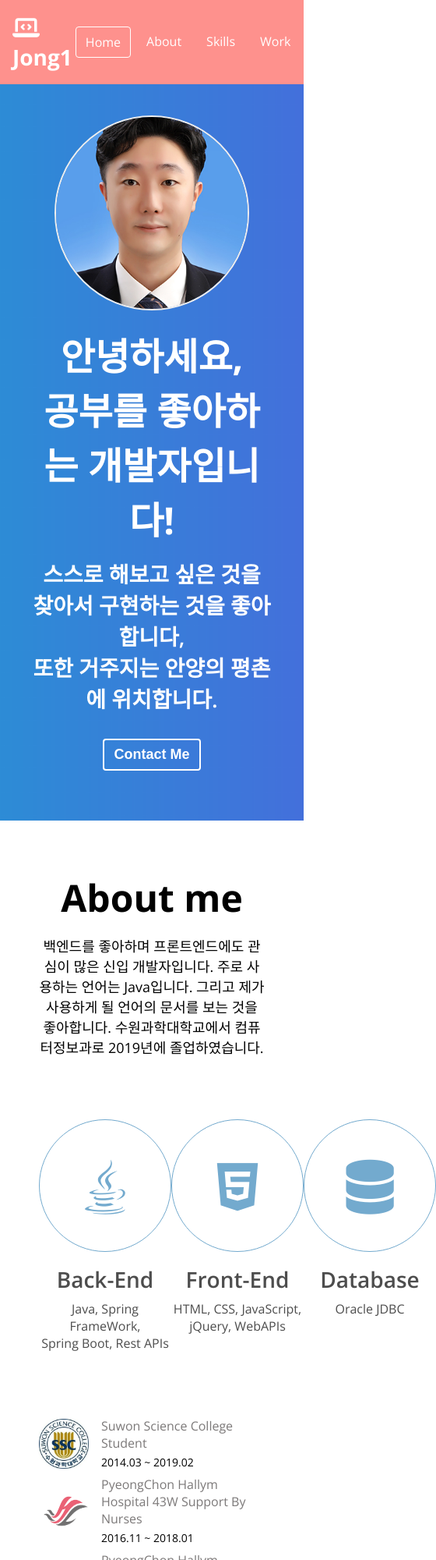
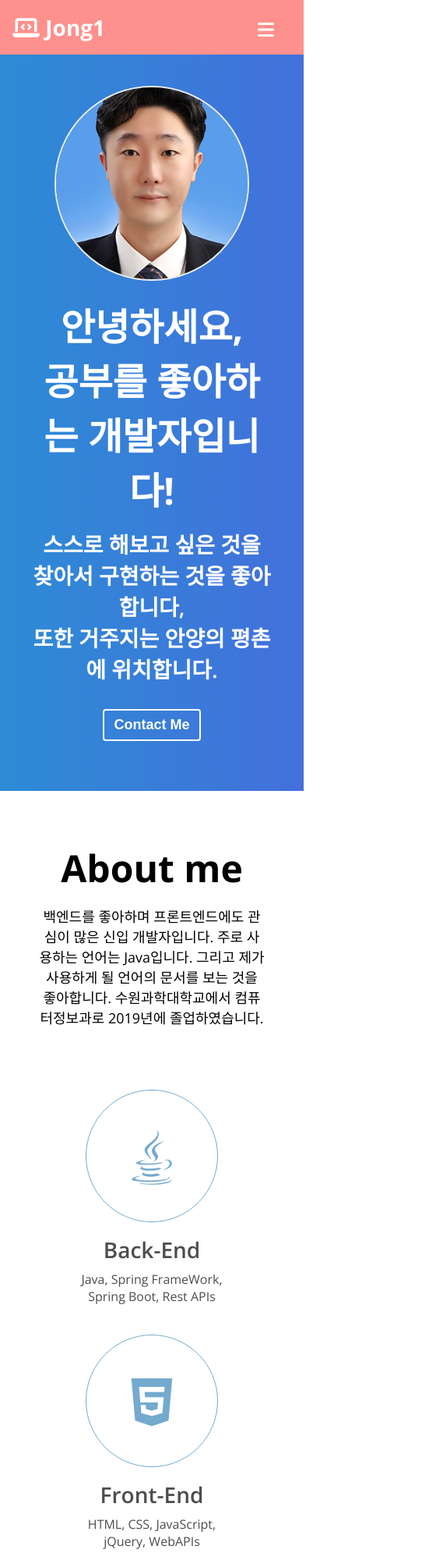
Before and after one commit to donsonioc2010/portpolio_Jong12, a plain HTML site: page index.html in a window 390 px wide. Shown: the top 2000 px of the page at 78% size, 560 px wide, since content can reach past the window. Drawn offline with nearby package versions, Linux system fonts and the light colour scheme; a script that the page names is missing.

Commit message:
반응형 추가

```diff
--- a/index.html
+++ b/index.html
@@ -31,6 +31,9 @@
                     <li class="navbar__menu__item">Contact</li>
                 </ul>
             </div>
+            <button class="navbar__toggle-btn">
+                <i class="fas fa-bars"></i>
+            </button>
         </nav>
         <!-- home -->
         <section id="home">
@@ -55,7 +58,7 @@
             </p>
             <!-- 어바웃 기술 -->
             <div class="about__majors">
-                <div class="mjor">
+                <div class="major">
                     <div class="major__icon">
                         <i class="fab fa-java"></i>
                     </div>
@@ -67,7 +70,7 @@
                     </div>
                 </div>
 
-                <div class="mjor">
+                <div class="major">
                     <div class="major__icon">
                         <i class="fab fa-html5"></i>
                     </div>
@@ -79,7 +82,7 @@
                     </div>
                 </div>
 
-                <div class="mjor">
+                <div class="major">
                     <div class="major__icon">
                         <i class="fas fa-database"></i>
                     </div>
--- a/style.css
+++ b/style.css
@@ -117,7 +117,14 @@ button {
 .navbar__menu__item:hover {
     background-color: var(--color-dark-pink);
 }
-
+.navbar__toggle-btn {
+    position: absolute;
+    right: 32px;
+    font-size: 24px;
+    color: var(--color-white);
+    top: 24px;
+    display: none;
+}
 /* Home */
 #home {
     background: url('img/page/home-back.png') center/cover no-repeat;
@@ -374,3 +381,31 @@ job__period {
     transform: scale(1.1);
     color: var(--color-yellow);
 }
+
+@media screen and (max-width: 768px) {
+    .navbar__toggle-btn {
+        display: block;
+    }
+    #navbar {
+        flex-direction: column;
+        align-items: flex-start;
+    }
+    .navbar__menu {
+        flex-direction: column;
+        text-align: center;
+        width: 100%;
+        display: none;
+    }
+    .about__majors {
+        flex-direction: column;
+    }
+    .major {
+        margin-bottom: 38px;
+    }
+    .skillset {
+        flex-direction: column;
+    }
+    .project {
+        flex-grow: 1;
+    }
+}
```
